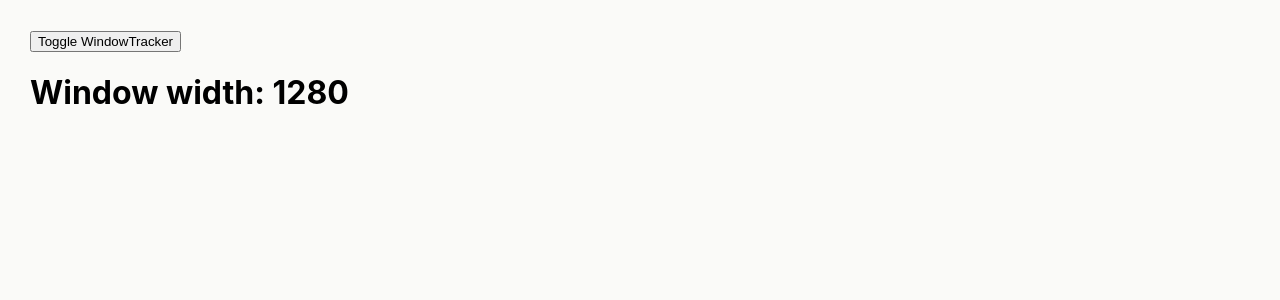
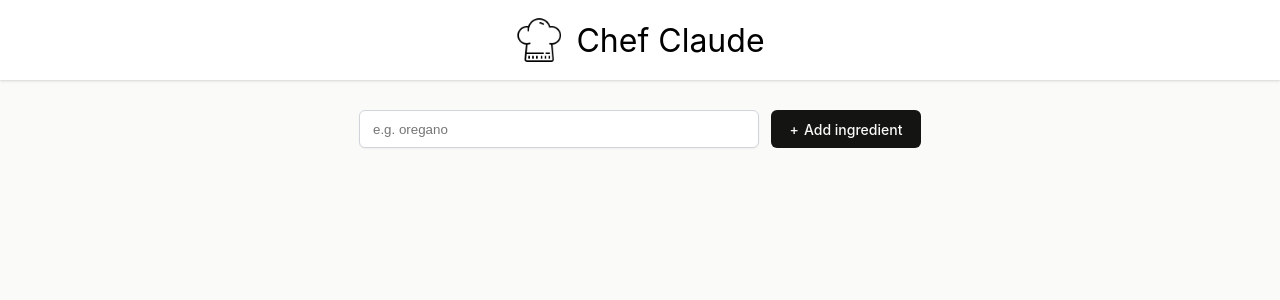
Before and after one commit to niamul007/everyday-react-practice, a React (Vite) app in the folder my-app/: page / in a window 1280 px wide. Shown: the top 300 px of the page. Built offline with nearby package versions, Linux system fonts and the light colour scheme.

Commit message:
adding new ingredients

```diff
--- a/my-app/src/Ingredients.jsx
+++ b/my-app/src/Ingredients.jsx
@@ -8,7 +8,7 @@
       </ul>
       {props.ingredients.length> 3 && (
         <div className="get-recipe-container">
-          <div>
+          <div ref={props.ref}>
             <h3>Ready for a recipe?</h3>
             <p>Generate a recipe from your list of ingredients.</p>
           </div>
--- a/my-app/src/main.jsx
+++ b/my-app/src/main.jsx
@@ -10,12 +10,8 @@
 import Resize from './Resize.jsx'
 createRoot(document.getElementById('root')).render(
   <StrictMode>
-    {/* <HotelHeader />
-    <Hotel /> */}
-    {/* <Form /> */}
-    {/* <App /> */}
-    {/* <Practice /> */}
-    {/* <App /> */}
-    <Resize/>
+    <HotelHeader />
+    <Hotel />
+
   </StrictMode>,
 )
```
